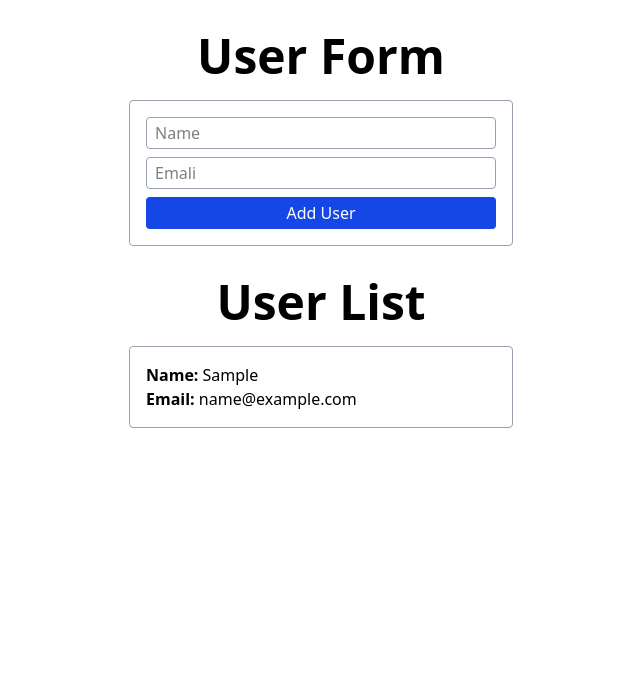
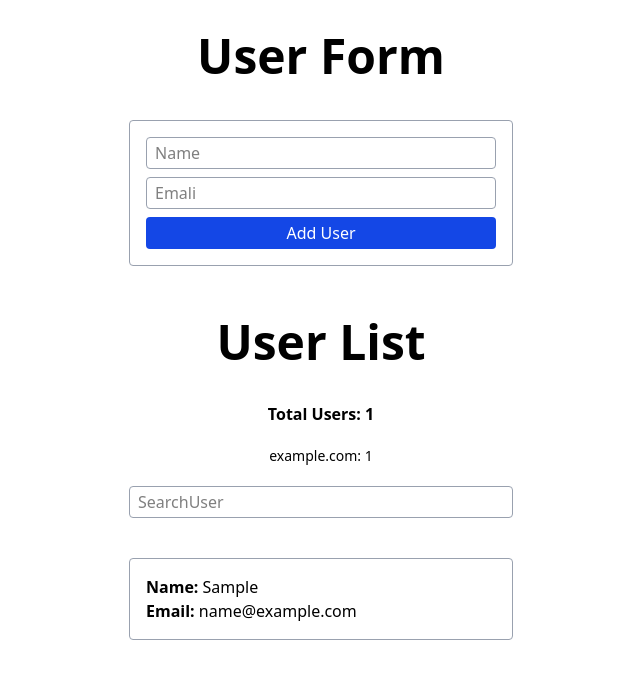
Before and after one commit to Ronak1215/simple_form, a React (Vite) app: page / in a window 1280 px wide. Both pictures are taken after typing "Sample", "name@example.com" into the empty fields and a click on the button "Add User". Shown: the top 678 px of the page, without its empty margins (319-959 px from the left). Built offline with nearby package versions, Linux system fonts and the light colour scheme.

Commit message:
email count added

```diff
--- a/src/App.jsx
+++ b/src/App.jsx
@@ -12,10 +12,12 @@ function App() {
 
   return (
     <>
+      <div className="flex flex-col gap-5">
       <h2 className="text-center text-5xl font-semibold mt-8">User Form</h2>
       <UserForm sendData={handleDataForm}/>
       <h2 className="text-center text-5xl font-semibold mt-8">User List</h2>
       <UserList userData={userData}/>
+      </div>
     </>
   );
 }
--- a/src/components/UserList.jsx
+++ b/src/components/UserList.jsx
@@ -1,27 +1,61 @@
-import React, { useEffect, useRef } from "react";
+import React, { useCallback, useEffect, useRef, useState } from "react";
 
 const UserList = ({ userData }) => {
   // console.log(userData)
   const bottomRef = useRef(null);
+  const [search, setSearch] = useState("");
   useEffect(() => {
-    if(bottomRef.current){
-      bottomRef.current.scrollIntoView({ behavior: "smooth"});
+    if (bottomRef.current) {
+      bottomRef.current.scrollIntoView({ behavior: "smooth" });
     }
-  }, [userData])
+  }, [userData]);
+
+  const domainCounts = userData.reduce((acc, user) => {
+    const domain = user.email.split("@")[1];
+    acc[domain] = (acc[domain] || 0) + 1;
+    return acc;
+  }, {});
 
   return (
     <>
-     {
-        userData.map((user,index) => (
-          <div key={index} className="w-96 m-auto p-4 mt-5 border border-gray-400 rounded-sm">
-            <p><span className="font-semibold">Name: </span>{user.name}</p>
-            <p><span className="font-semibold">Email: </span>{user.email}</p>
+      <p className="text-center font-semibold mt-4">
+        Total Users: {userData.length}
+      </p>
+      {Object.entries(domainCounts).map(([domain, count]) => (
+        <p key={domain} className="text-center text-sm">
+          {domain}: {count}
+        </p>
+      ))}
+      <input
+        className="w-96 m-auto border border-gray-400 rounded-sm h-8 outline-none px-2"
+        type="text"
+        onChange={useCallback((e) => setSearch(e.target.value), [])}
+        value={search}
+        placeholder="SearchUser"
+      />
+      {userData
+        .filter((user) => user.name.toLowerCase().includes(search.toLowerCase()))
+        .map((user, index) => (
+          <div
+            key={index}
+            className="w-96 m-auto p-4 mt-5 border border-gray-400 rounded-sm"
+          >
+            <p>
+              <span className="font-semibold">Name: </span>
+              {user.name}
+            </p>
+            <p>
+              <span className="font-semibold">Email: </span>
+              {user.email}
+            </p>
           </div>
-        ))
-      }
+        ))}
+      {/* {userData.length > 0 && search.length === 0 && (
+        <p className="text-center text-gray-500">No users found.</p>
+      )} */}
+
       <div ref={bottomRef}></div>
     </>
-
   );
 };
 
```
